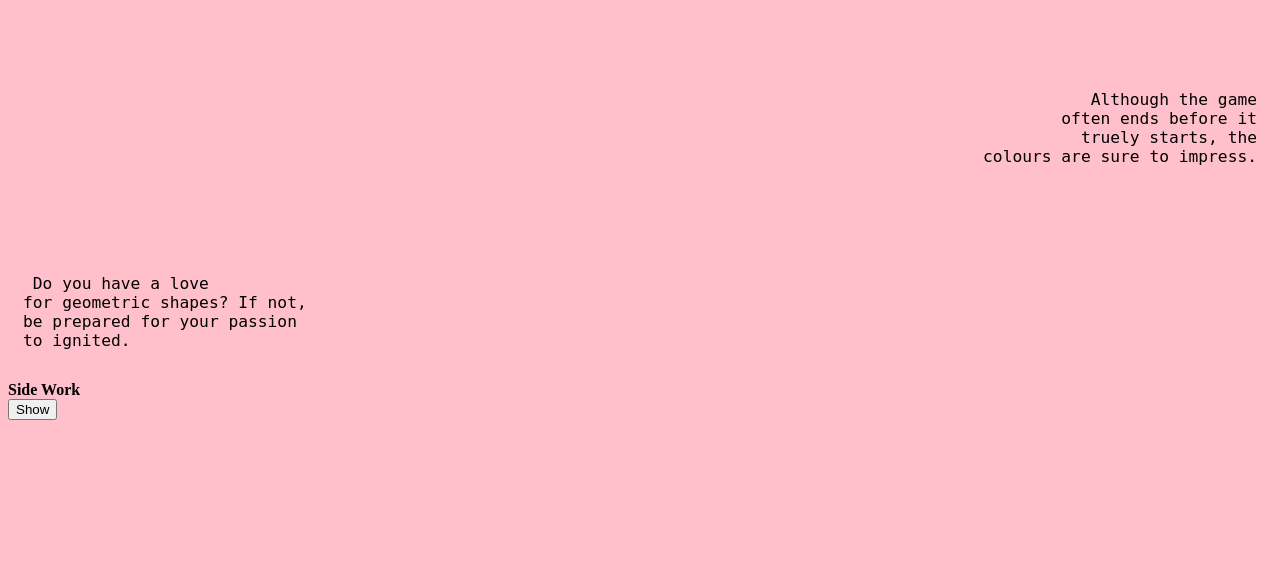
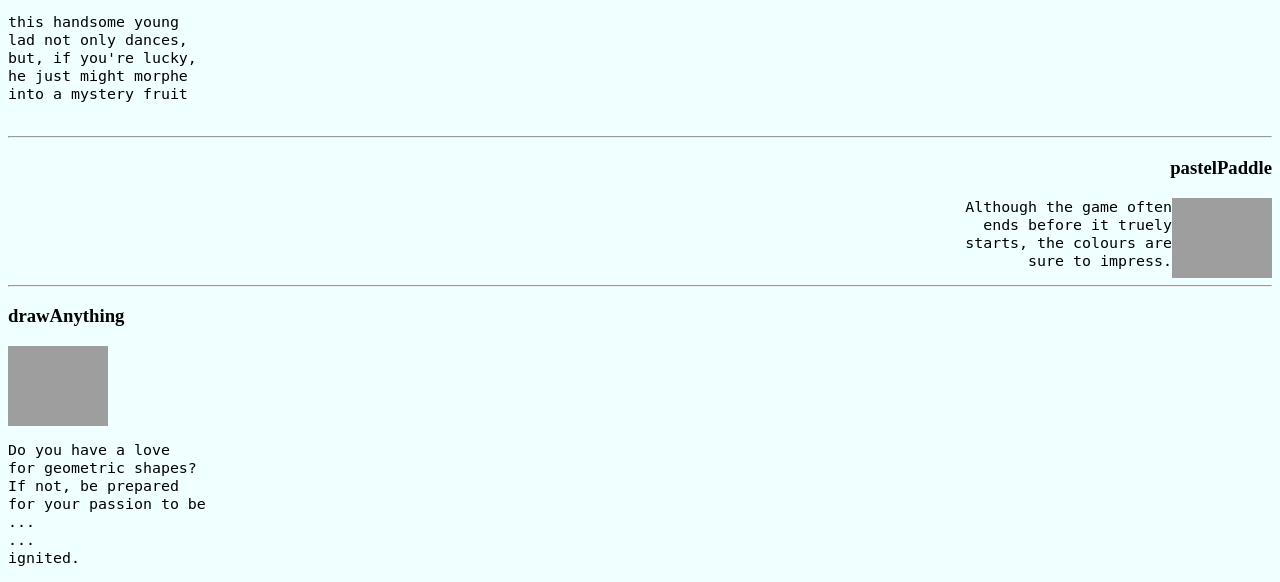
Before and after one commit to ceethethird/my-first-blog, a Django app: page / in a window 1280 px wide. Shown: the part 586-1168 px from the top of the page. Before the commit the page ends 1006 px from the top, so only its background shows below. Run offline with Django 3.2, Linux system fonts and the light colour scheme; grey boxes are pictures that could not be loaded.

Commit message:
Update post_list.html

```diff
--- a/blog/templates/blog/post_list.html
+++ b/blog/templates/blog/post_list.html
@@ -1,100 +1,70 @@
-<!DOCTYPE html>
 <html>
 <head>
-<title> The Portfolio </title>
-</head>
-<body style="background-color:pink;">
-<h4 style="text-align:right"> Contact Info </h4>
-<h5 style="text-align:right;font-family:courier;"> in the hands of a professional </h5>
-<h4 style="text-align:right;font-family:courier;"> *should we reverse the order* </h4>
-<h1 style="text-align:center;"> Sitra S </h1>
-<p style="text-align:center;" id="small"> How do you compress yourself<br>into a clever bio?</p>
-<div class="wrapper">
-<button type="button" onclick = "WillfulLabour()">Witty Bio</button>
-</div>
+  <title>My Portfolio</title>
   <style>
-.wrapper{
+  body{
+    background-color: Azure;
+  }
+  pre {
+    color: black;
+    font-size: 115%;
+  }
+  #first{
     text-align: center;
   }
-.button{
-  position : absolute;
-  top: 50%;
+  #middle{
+    text-align: right;
+  }
+  #middlep{
+    float: right;
+  }
+  h2 {
+    color : DimGray;
+    padding: 15px;
+    text-align: right;
   }
   </style>
-<script> function WillfulLabour(){
-  document.getElementById("small").innerHTML = "Words";
-}
-</script>
-<pre style="font-size:125%;"> typing this      with no regard
-  to proper
-  formatting             but the <small>lowercase</small>
-                aesthetic   remains
+<head>
+  <body>
+    <h1 id="first">sitra s</h1>
+    <p id="first">coder</p>
+    <h4 id="first">contact info</h4>
+    <hr>
+    <h2>main work</h2>
+
+    <h3>discoKnight</h3>
+    <a href="https://scratch.mit.edu/projects/167544767/" target="_blank">
+      <img title="discoKnight" src="https://cdn2.scratch.mit.edu/get_image/project/167544767_100x80.png" alt="discoKnight">
+    </a>
+    <pre>
+this handsome young
+lad not only dances,
+but, if you're lucky,
+he just might morphe
+into a mystery fruit
     </pre>
-<a class="one" href="https://www.youtube.com/watch?v=MNGSv7Gm5B0/" target="_blank">dead orange</a>
-<img src="https://i.ytimg.com/vi/MNGSv7Gm5B0/hqdefault.jpg?sqp=-oaymwEXCPYBEIoBSFryq4qpAwkIARUAAIhCGAE=&rs=AOn4CLD-cARMkJyz0-rdRwCWPlDaT31QgA" style="width:100;height:80;"/>
-<style>
-img{
-  display: none
-}
-a.one:hover + img{
-  display: block;
-}
-</style>
-<h1 style="font-family:courier;border: 1px solid white;"> Main work</h1>
-<div>
-  <p style="float: left;"><a href="https://scratch.mit.edu/projects/167544767/" target="_blank">
-  <img src="https://cdn2.scratch.mit.edu/get_image/project/167544767_100x80.png"/>
+    <hr>
+    <h3 id = "middle">pastelPaddle</h3>
+    <a href="https://scratch.mit.edu/projects/167550823/" target="_blank">
+      <img title="pastelPaddle" id="middlep" src="https://cdn2.scratch.mit.edu/get_image/project/167550823_100x80.png" style="width:100;height:80;"/>
     </a>
-<pre class="other" style="padding:15px;font-size:125%;"> This handsome young
-lad not only dances, but,
-if you're lucky, he just might
-morphe into a mystery fruit.
-</pre>
-</div>
+    <pre id="middle">
+Although the game often
+ends before it truely
+starts, the colours are
+sure to impress.</pre>
+    <hr>
+    <h3>drawAnything</h3>
+    <a href="https://scratch.mit.edu/projects/167429232/" target="_blank">
+      <img title="drawAnything" src="https://cdn2.scratch.mit.edu/get_image/project/167429232_100x80.png" style="width:100;height:80;"/>
+    </a>
     <pre>
-
-
-
-</pre>
-<div><p style="float: right;"><a href="https://scratch.mit.edu/projects/167550823/" target="_blank">
-  <img src="https://cdn2.scratch.mit.edu/get_image/project/167550823_100x80.png" style="width:100;height:80;"/>
-</a>
-<pre style="padding:15px;font-size:125%;text-align:right"> Although the game
-often ends before it
-truely starts, the
-colours are sure to impress.
-</pre>
-</div>
-<pre>
-
-
-
-</pre>
-<div><p style="float: left;"><a href="https://scratch.mit.edu/projects/167429232/" target="_blank">
-  <img src="https://cdn2.scratch.mit.edu/get_image/project/167429232_100x80.png" style="width:100;height:80;"/>
-</a>
-<pre style="padding:15px;font-size:125%;"> Do you have a love
-for geometric shapes? If not,
-be prepared for your passion
-to ignited.
-</pre>
-</div>
-<aside id = "hidden"> <b> Side Work </b> </aside>
-<button id="show" type ="button" onclick="sidnancy()"> Show</button>
-<script>
-  var button = document.getElementById("show")
-  button.addEventListener("click", hideshow, false);
-
-  function hideshow() {
-    document.getElementById("sidnancy").style.display = "block";
-    this.style.display = "none"
-  }
-</script>
-<script>
-function sidnancy() {
-  document.getElementById("hidden").innerHTML = "*lol you can't see that*";
-}
-</script>
-<p id="sidnancy"></p>
+Do you have a love
+for geometric shapes?
+If not, be prepared
+for your passion to be
+...
+...
+ignited.</pre>
   </body>
 </html>
```
Lines whose indentation alone changed are shown as unchanged.
